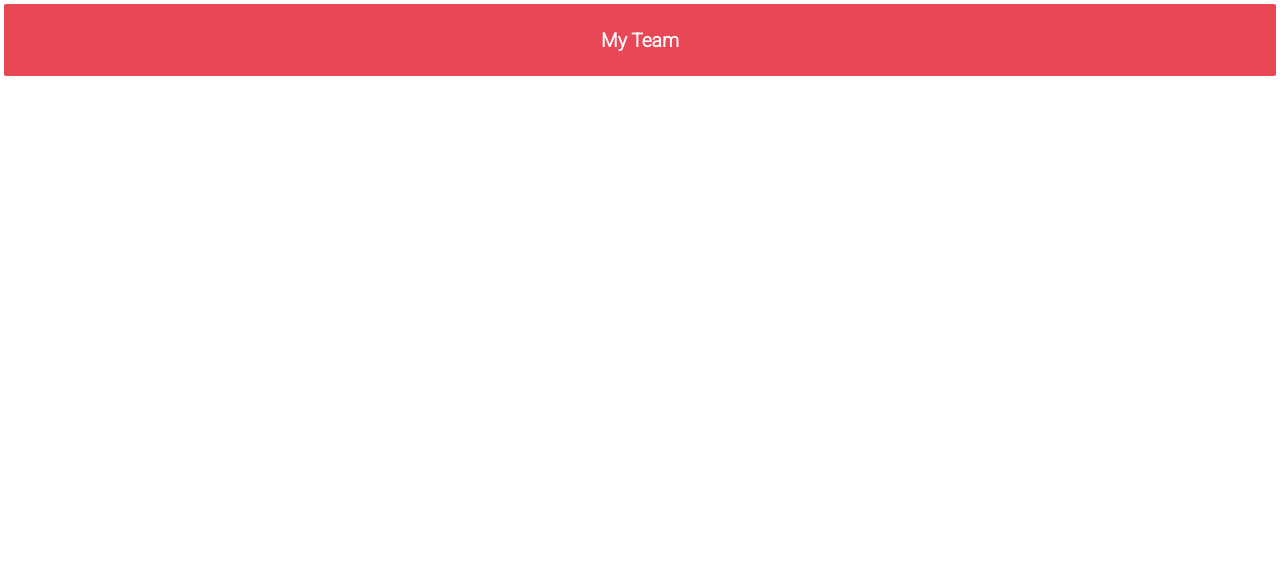
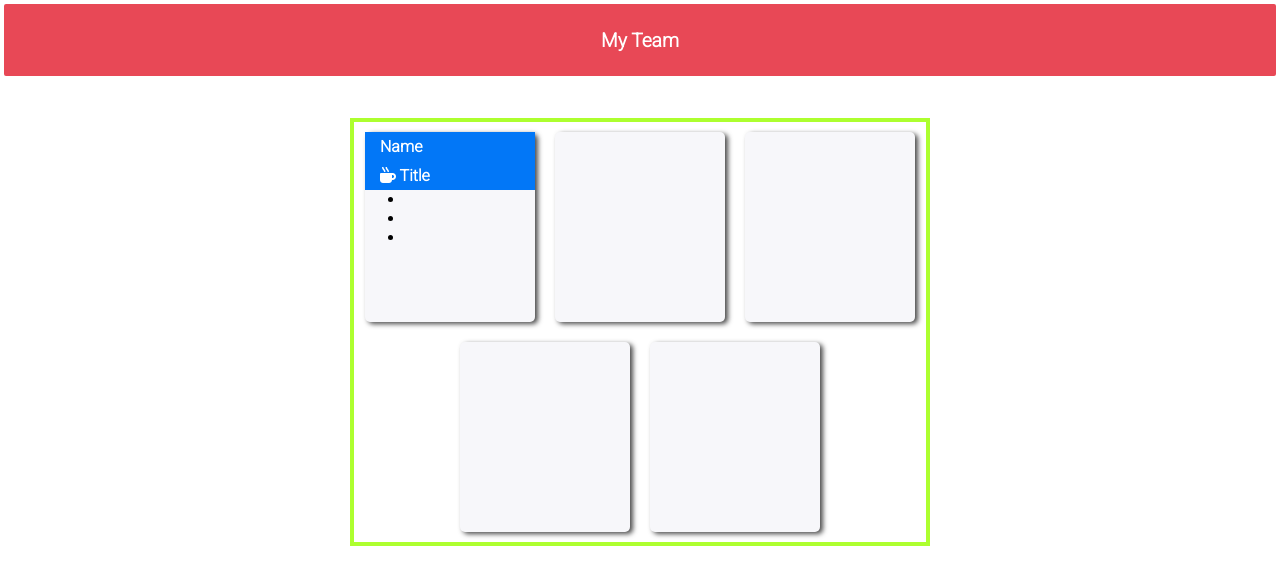
Before and after one commit to charliefontanez/team-profiler, a website: page dist/index.html in a window 1280 px wide. Drawn offline with Linux system fonts and the light colour scheme.

Commit message:
added layout for profile cards

```diff
--- a/dist/index.html
+++ b/dist/index.html
@@ -4,7 +4,7 @@
       <meta charset="UTF-8">
       <meta name="viewport" content="width=device-width, initial-scale=1.0">
       <meta http-equiv="X-UA-Compatible" content="ie=edge">
-      <link rel="stylesheet" href="https://cdnjs.cloudflare.com/ajax/libs/font-awesome/5.11.2/css/all.min.css">
+      <link rel="stylesheet" href="https://cdnjs.cloudflare.com/ajax/libs/font-awesome/5.15.4/css/all.min.css">
       <link rel="stylesheet" href="https://fonts.googleapis.com/css?family=Public+Sans:300i,300,500&display=swap">
       <link rel="preconnect" href="https://fonts.googleapis.com">
       <link rel="preconnect" href="https://fonts.gstatic.com" crossorigin>
@@ -17,8 +17,18 @@
         <h1>My Team</h1>
       </header>
 
-      <div class="container">
-        <div class="profile-card"></div>
+      <div class="container" style="display: flex; flex-direction: row;">
+        <div class="profile-card">
+          <div class="label">
+            <p>Name</p>
+            <p><i class="fas fa-mug-hot"></i> Title</p>
+          </div>
+          <ul>
+            <li></li>
+            <li></li>
+            <li></li>
+          </ul>
+        </div>
         <div class="profile-card"></div>
         <div class="profile-card"></div>
         <div class="profile-card"></div>
--- a/dist/style.css
+++ b/dist/style.css
@@ -22,3 +22,36 @@ h1 {
   font-weight: 700;
   font-size: larger;
 }
+
+.container {
+  display: flex;
+  flex-wrap: wrap;
+  border: solid 4px greenyellow;
+  margin: 1cm auto;
+  height: fit-content;
+  width: 580px;
+  justify-content: center;
+  align-items: center;
+}
+
+.profile-card {
+  font-family: Roboto, sans-serif;
+  font-weight: bold;
+  background-color: rgb(247, 247, 250);
+  width: 170px;
+  height: 190px;
+  margin: 10px;
+  border-radius: 5px;
+  box-shadow: 3px 2px 5px rgb(75, 75, 75);
+}
+
+.label {
+  background-color: rgb(2, 119, 247);
+  color: white;
+
+}
+
+.label p {
+  padding: 5px;
+  padding-left: 15px;
+}
```
